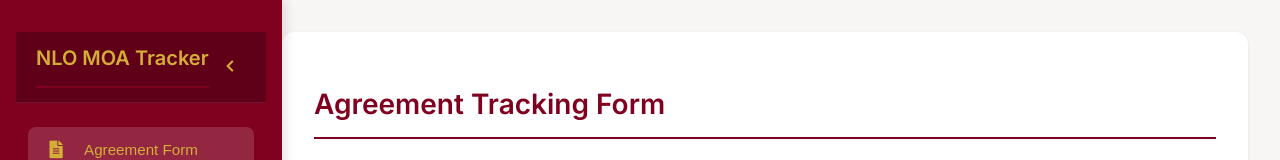
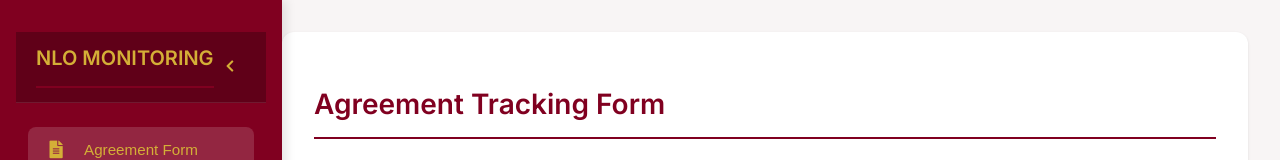
Before and after one commit to Negapatan/nlomoatracker, a React (Create React App) app: page / in a window 1280 px wide. Shown: the top 160 px of the page. Built offline with nearby package versions, Linux system fonts and the light colour scheme; no server answers; the database is empty; sample sign-in values are in the browser's storage.

Commit message:
CHANGE NAMES

```diff
--- a/public/index.html
+++ b/public/index.html
@@ -24,7 +24,7 @@
       work correctly both with client-side routing and a non-root public URL.
       Learn how to configure a non-root public URL by running `npm run build`.
     -->
-    <title>NLO MOA Tracker</title>
+    <title>NLO MOA MONITORING</title>
     <link rel="stylesheet" href="https://cdnjs.cloudflare.com/ajax/libs/font-awesome/5.15.4/css/all.min.css">
     <link rel="preconnect" href="https://fonts.googleapis.com">
     <link rel="preconnect" href="https://fonts.gstatic.com" crossorigin>
--- a/src/components/Login.js
+++ b/src/components/Login.js
@@ -38,7 +38,7 @@ const Login = () => {
       <Container component="main" maxWidth="xs">
         <Box className="login-box">
           <Typography component="h1" variant="h5" className="login-title">
-            MOA Tracker System
+            MOA MONITORING SYSTEM
           </Typography>
 
           {error && (
--- a/src/components/Sidebar.js
+++ b/src/components/Sidebar.js
@@ -84,7 +84,7 @@ function Sidebar({ activeTab, setActiveTab }) {
   return (
     <div className={`sidebar ${isCollapsed ? 'collapsed' : ''}`}>
       <div className="sidebar-header">
-        {!isCollapsed && <h2>NLO MOA Tracker</h2>}
+        {!isCollapsed && <h2>NLO MONITORING</h2>}
         {isCollapsed ? (
           <button
             className="collapse-button"
```
